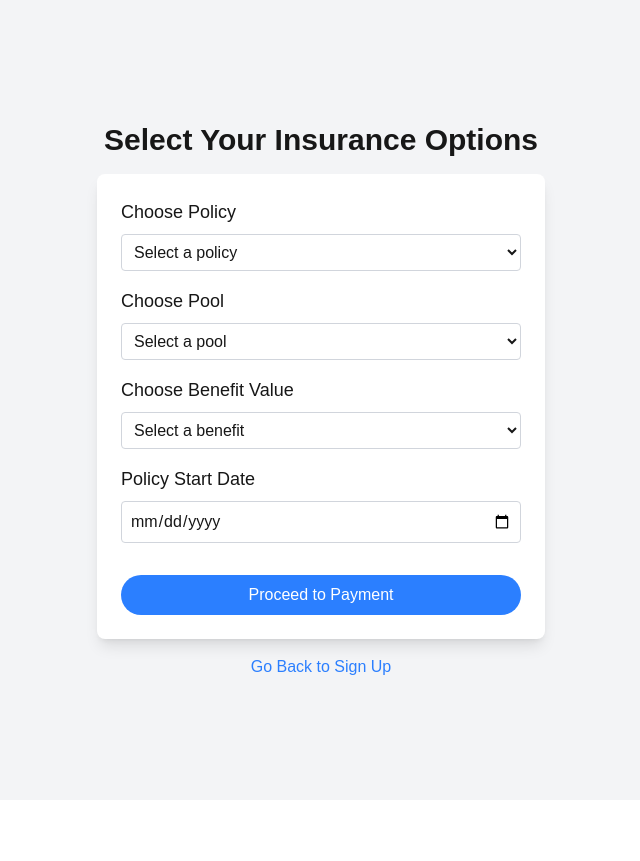
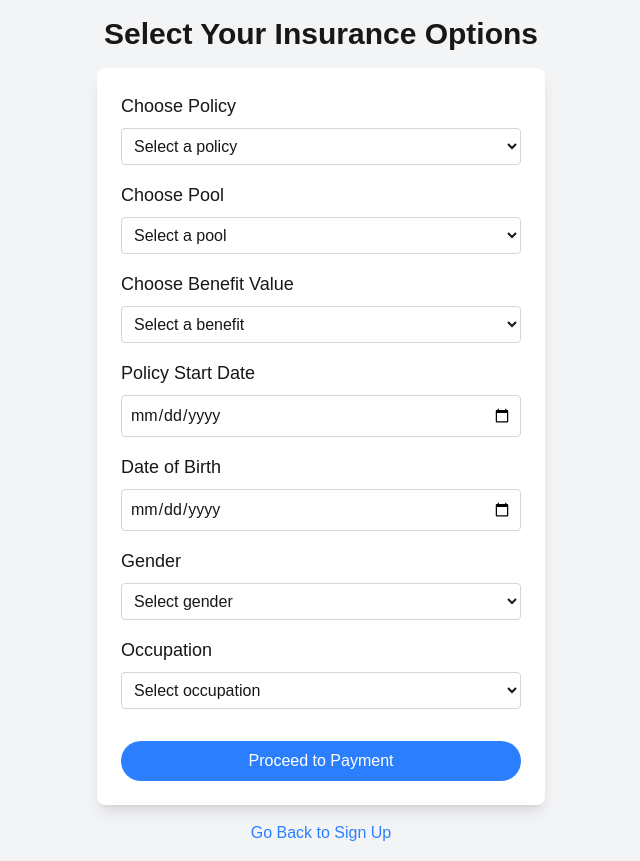
Before and after one commit to Hybern8/P2P, a Next.js app: page /policy in a window 1280 px wide. Shown: the whole page, without its empty margins (319-959 px from the left). Before the commit the page ends 800 px from the top, so only its background shows below. Built offline with nearby package versions, Linux system fonts and the light colour scheme.

Commit message:
updated to reflect new column features

```diff
--- a/src/pages/api/setPolicy.js
+++ b/src/pages/api/setPolicy.js
@@ -25,12 +25,15 @@ export default async function handler(req, res) {
     return res.status(401).json({ error: 'Unauthorized: No valid auth token' });
   }
 
-  const { policy, pool, benefit, startDate } = req.body;
+  const { policy, pool, benefit, startDate, dob, gender, occupation } = req.body;
 
   const validPolicies = ['basic', 'premium', 'comprehensive'];
   const validPools = ['Car A', 'Car B', 'Car C', 'Car D'];
   const validBenefits = ['200000', '500000', '750000', '1000000'];
+  const validGenders = ['male', 'female'];
+  const validOccupations = ['IT Executive', 'Business Executive', 'Artisan', 'Health Executive'];
 
+  // Validation
   if (!validPolicies.includes(policy?.toLowerCase())) {
     return res.status(400).json({ error: 'Invalid policy type' });
   }
@@ -42,6 +45,15 @@ export default async function handler(req, res) {
   }
   if (!startDate) {
     return res.status(400).json({ error: 'Start date is required' });
+  }
+  if (!dob) {
+    return res.status(400).json({ error: 'Date of birth is required' });
+  }
+  if (!validGenders.includes(gender?.toLowerCase())) {
+    return res.status(400).json({ error: 'Invalid gender value' });
+  }
+  if (!validOccupations.includes(occupation)) {
+    return res.status(400).json({ error: 'Invalid occupation' });
   }
 
   let db;
@@ -55,12 +67,18 @@ export default async function handler(req, res) {
       .input('pool', sql.VarChar, pool)
       .input('benefit', sql.Int, benefit)
       .input('startDate', sql.Date, startDate)
+      .input('dob', sql.Date, dob)
+      .input('gender', sql.VarChar, gender)
+      .input('occupation', sql.VarChar, occupation)
       .query(`
         UPDATE Users
         SET policy = @policy,
             pool = @pool,
             benefit = @benefit,
-            startDate = @startDate
+            startDate = @startDate,
+            dob = @dob,
+            gender = @gender,
+            occupation = @occupation
         WHERE id = @userId
       `);
 
--- a/src/pages/dashboard.js
+++ b/src/pages/dashboard.js
@@ -1,6 +1,5 @@
 import { useState, useEffect } from 'react';
 import { useRouter } from 'next/router';
-import { Date, SmallDateTime } from 'mssql';
 
 export default function Dashboard() {
   const [userData, setUserData] = useState(null);
@@ -35,6 +34,14 @@ export default function Dashboard() {
   if (loading) return <p>Loading dashboard...</p>;
   if (!userData) return <p>Error: Unable to load user data.</p>;
 
+  const formattedStartDate = userData.startDate
+    ? new Date(userData.startDate).toLocaleDateString('en-GB', {
+        day: '2-digit',
+        month: 'short',
+        year: 'numeric'
+      })
+    : 'N/A';
+
   return (
     <div className="flex flex-col items-center justify-center min-h-screen bg-gray-100 p-4">
       <h1 className="text-3xl font-bold mb-4">Welcome, {userData.name}!</h1>
@@ -44,6 +51,7 @@ export default function Dashboard() {
         <p><strong>Policy Type:</strong> {userData.policy}</p>
         <p><strong>Pool:</strong> {userData.pool}</p>
         <p><strong>Benefit:</strong> ₦{Number(userData.benefit).toLocaleString()}</p>
+        <p><strong>Policy Start Date:</strong> {formattedStartDate}</p>
         <p><strong>Total Contributions:</strong> ₦{totalContributions.toLocaleString()}</p>
       </div>
 
--- a/src/pages/policy.js
+++ b/src/pages/policy.js
@@ -6,6 +6,9 @@ export default function PolicySelection() {
   const [selectedPool, setSelectedPool] = useState('');
   const [selectedBenefit, setSelectedBenefit] = useState('');
   const [startDate, setStartDate] = useState('');
+  const [dob, setDob] = useState('');
+  const [gender, setGender] = useState('');
+  const [occupation, setOccupation] = useState('');
   const [submitted, setSubmitted] = useState(false);
   const [error, setError] = useState('');
 
@@ -13,8 +16,8 @@ export default function PolicySelection() {
     e.preventDefault();
     setError('');
 
-    if (!selectedPolicy || !selectedPool || !selectedBenefit || !startDate) {
-      setError('Please complete all selections including the start date.');
+    if (!selectedPolicy || !selectedPool || !selectedBenefit || !startDate || !dob || !gender || !occupation) {
+      setError('Please complete all fields including DOB, gender, and occupation.');
       return;
     }
 
@@ -27,7 +30,10 @@ export default function PolicySelection() {
           policy: selectedPolicy,
           pool: selectedPool,
           benefit: selectedBenefit,
-          startDate
+          startDate,
+          dob,
+          gender,
+          occupation
         }),
       });
 
@@ -110,6 +116,50 @@ export default function PolicySelection() {
           />
         </div>
 
+        <div className="mb-4">
+          <label htmlFor="dob" className="block text-lg">Date of Birth</label>
+          <input
+            type="date"
+            id="dob"
+            value={dob}
+            onChange={(e) => setDob(e.target.value)}
+            required
+            className="w-full p-2 mt-2 border border-gray-300 rounded"
+          />
+        </div>
+
+        <div className="mb-4">
+          <label htmlFor="gender" className="block text-lg">Gender</label>
+          <select
+            id="gender"
+            value={gender}
+            onChange={(e) => setGender(e.target.value)}
+            required
+            className="w-full p-2 mt-2 border border-gray-300 rounded"
+          >
+            <option value="">Select gender</option>
+            <option value="male">Male</option>
+            <option value="female">Female</option>
+          </select>
+        </div>
+
+        <div className="mb-4">
+          <label htmlFor="occupation" className="block text-lg">Occupation</label>
+          <select
+            id="occupation"
+            value={occupation}
+            onChange={(e) => setOccupation(e.target.value)}
+            required
+            className="w-full p-2 mt-2 border border-gray-300 rounded"
+          >
+            <option value="">Select occupation</option>
+            <option value="IT Executive">IT Executive</option>
+            <option value="Business Executive">Business Executive</option>
+            <option value="Artisan">Artisan</option>
+            <option value="Health Executive">Health Executive</option>
+          </select>
+        </div>
+
         {error && <p className="text-red-600 mb-2">{error}</p>}
         <button
           type="submit"
```
